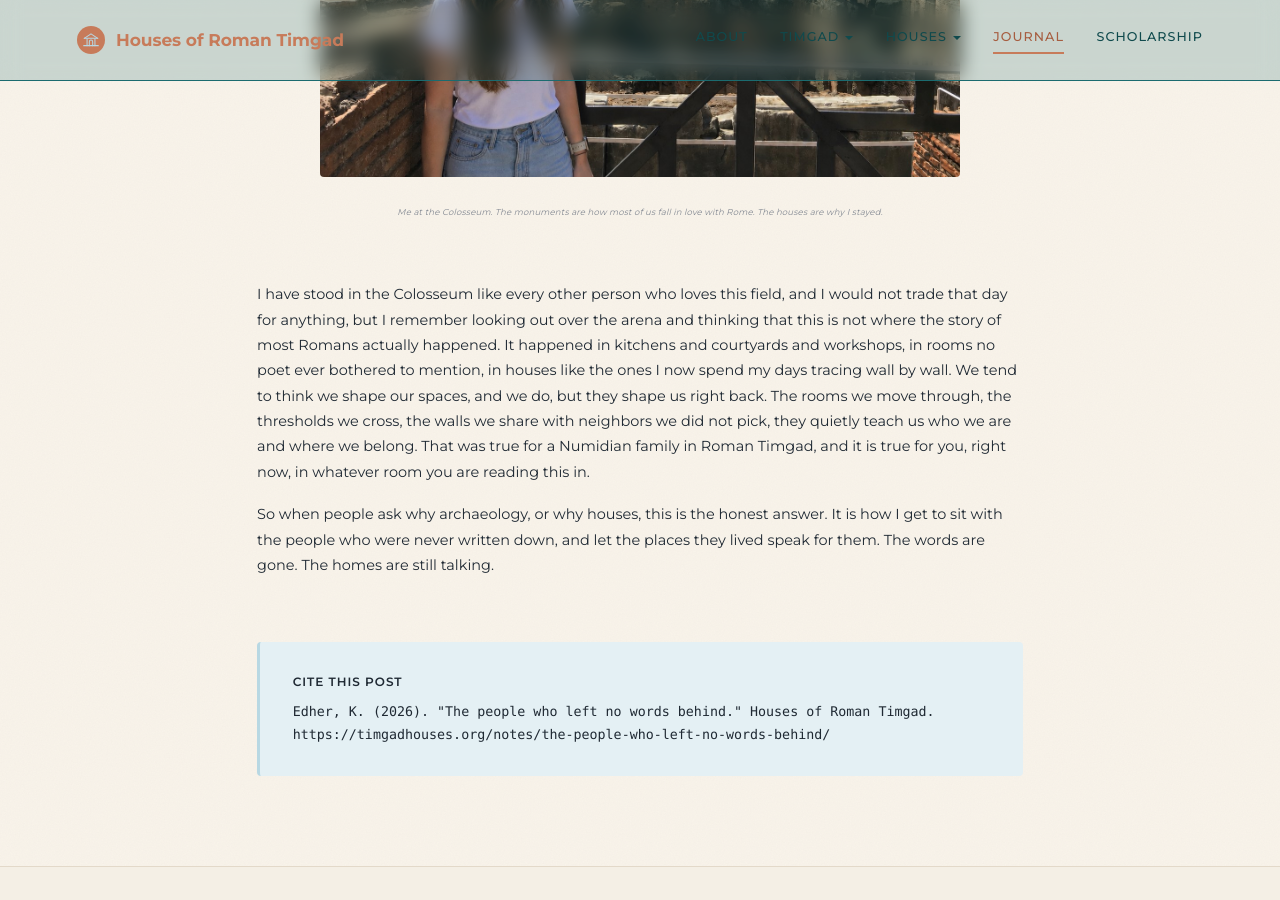
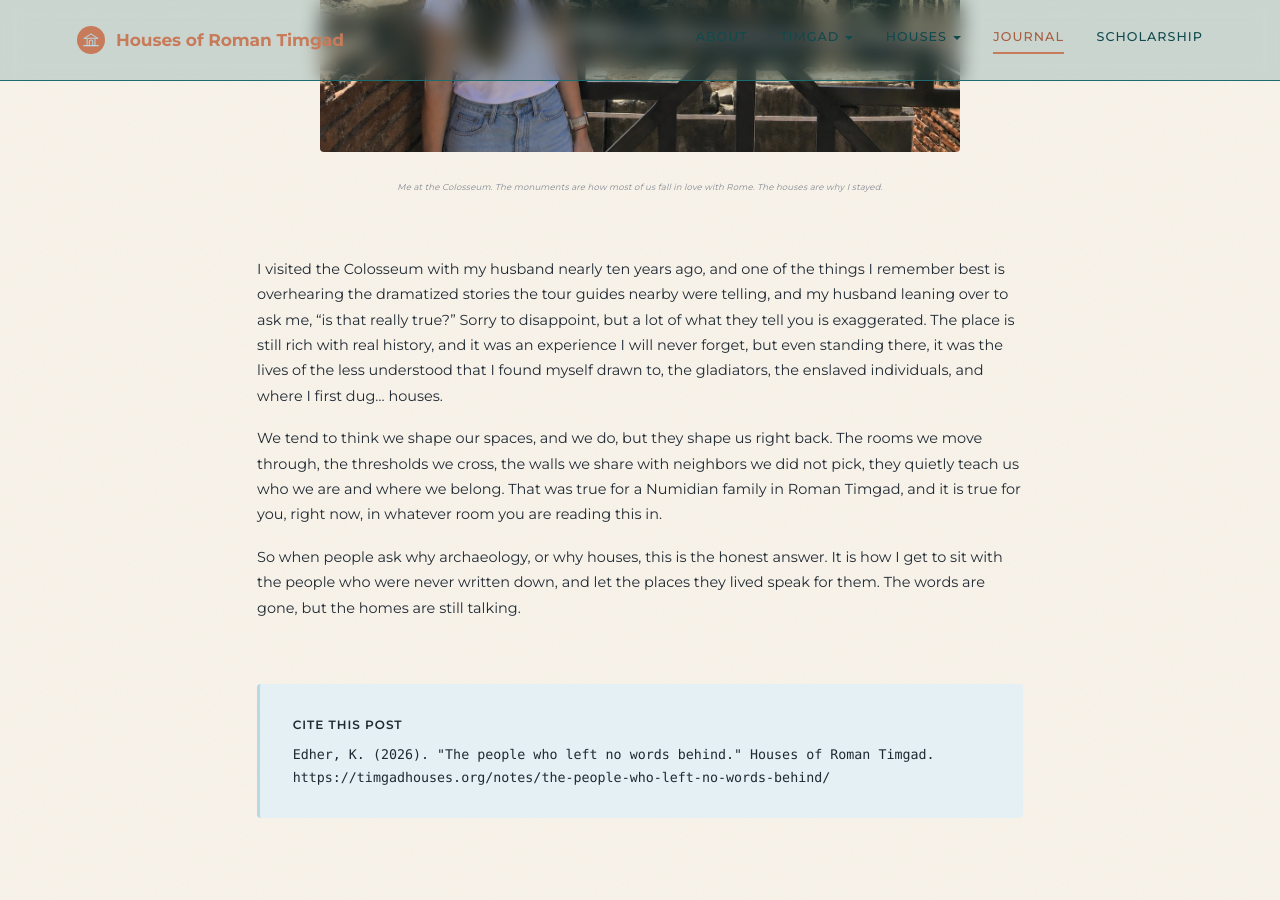
Before and after one commit to kimedher/timgadhouses, a Jekyll site: the page built from _posts/2026-07-18-the-people-who-left-no-words-behind.md, in a window 1280 px wide and 900 px high, scrolled down 4343 px. Built offline with Jekyll 4.4.1, drawn with Linux system fonts in a browser that asks for light colours; some of the changed text lies outside the part shown.

Commit message:
Revise no-words-behind post: clarify texts line, real Colosseum story, closing line

```diff
--- a/_posts/2026-07-18-the-people-who-left-no-words-behind.md
+++ b/_posts/2026-07-18-the-people-who-left-no-words-behind.md
@@ -21,7 +21,7 @@ Most of history was written by a small and powerful few.
 
 Emperors, generals, senators, the handful of men wealthy enough to be remembered on purpose. They commissioned the monuments, wrote the histories, and carved their names into stone that was meant, quite deliberately, to outlast them. And to give credit where it is due, it worked, because here we are two thousand years later still saying their names. But they were never most people. They were not even close to most people.
 
-Everyone else left almost nothing in writing. The workers, the women, the enslaved, the shopkeepers, the provincials living at the far edges of an empire that was built on their backs, that ran on their work, and that they never chose. History as it was written down mostly passes them over, and not because their lives were empty, their lives were full of work and family and worry and small daily pleasures the same way ours are, but because almost nobody holding a pen thought those lives were worth recording. If we only had texts, we would know an empire entirely through the people who ran it, and almost not at all through the people who lived in it.
+Everyone else left almost nothing in writing. The workers, the women, the enslaved, the shopkeepers, the provincials living at the far edges of an empire that was built on their backs, that ran on their work, and that they never chose. History as it was written down mostly passes them over, and not because their lives were empty, their lives were full of work and family and worry and small daily pleasures the same way ours are, but because almost nobody holding a pen thought those lives were worth recording. If written sources were all we had, our picture of the empire would come almost entirely from the men who ran it, and the people who actually lived in it, worked in it, and built it would barely appear at all.
 
 This is where archaeology comes in, and it is the whole reason I do what I do. I get asked some version of "so, why archaeology" fairly often, at family dinners, at events when someone finds out what my degree is actually in (after asking if I'm like Indiana Jones of course), from students who are trying to figure out what to do with their own lives, and I usually give the short, polite, elevator version. This post is the longer and more honest one.
 
@@ -50,7 +50,7 @@ That is why a floor plan is so much more than a floor plan. The way rooms open o
 
 I read these questions at Timgad, a Roman city founded around 100 CE on a high plain at the edge of the Sahara, in what is now Algeria. If you have spent any time on this site you have already met it, this whole project is built around its houses, but it is worth saying how I ended up there, because the road was not direct.
 
-I got my start digging in Roman Spain, another province, another far edge of the same empire, and I have been drawn to the provinces ever since. Then a course on Roman North Africa introduced me to a part of the Roman world my training had mostly passed over, and that was that. The course led me to Timgad, and I have not really left since.
+I got my start digging in Roman Spain, another province, another far edge of the same empire, and I have been drawn to the provinces ever since. Then a course on Roman North Africa introduced me to a part of the Roman world my training had mostly passed over, and that was that.
 
 What draws me there is that Timgad was never simply Roman. It was a provincial city where an imperial template met local North African life and the two had to work something out, street by street, house by house. Veterans, workshop owners, and local Numidians shared its streets and reshaped its houses to fit lives the original plan never anticipated. Homes turned inward around shaded courtyards against the heat. Work and livelihood were folded into domestic space, so a family and its trade often shared the same walls, exactly like that fullery in Insula 30. Reading these houses through the lens of Pompeii, as if one Italian town could explain a thousand provincial lives, misses almost everything that made them theirs, and pushing back on that habit is, in one sentence, what my dissertation is about.
 
@@ -65,6 +65,8 @@ Underneath all of this sits a question that is as alive now as it was two thousa
   <figcaption>Me at the Colosseum. The monuments are how most of us fall in love with Rome. The houses are why I stayed.</figcaption>
 </figure>
 
-I have stood in the Colosseum like every other person who loves this field, and I would not trade that day for anything, but I remember looking out over the arena and thinking that this is not where the story of most Romans actually happened. It happened in kitchens and courtyards and workshops, in rooms no poet ever bothered to mention, in houses like the ones I now spend my days tracing wall by wall. We tend to think we shape our spaces, and we do, but they shape us right back. The rooms we move through, the thresholds we cross, the walls we share with neighbors we did not pick, they quietly teach us who we are and where we belong. That was true for a Numidian family in Roman Timgad, and it is true for you, right now, in whatever room you are reading this in.
+I visited the Colosseum with my husband nearly ten years ago, and one of the things I remember best is overhearing the dramatized stories the tour guides nearby were telling, and my husband leaning over to ask me, "is that really true?" Sorry to disappoint, but a lot of what they tell you is exaggerated. The place is still rich with real history, and it was an experience I will never forget, but even standing there, it was the lives of the less understood that I found myself drawn to, the gladiators, the enslaved individuals, and where I first dug... houses.
 
-So when people ask why archaeology, or why houses, this is the honest answer. It is how I get to sit with the people who were never written down, and let the places they lived speak for them. The words are gone. The homes are still talking.
+We tend to think we shape our spaces, and we do, but they shape us right back. The rooms we move through, the thresholds we cross, the walls we share with neighbors we did not pick, they quietly teach us who we are and where we belong. That was true for a Numidian family in Roman Timgad, and it is true for you, right now, in whatever room you are reading this in.
+
+So when people ask why archaeology, or why houses, this is the honest answer. It is how I get to sit with the people who were never written down, and let the places they lived speak for them. The words are gone, but the homes are still talking.
```
